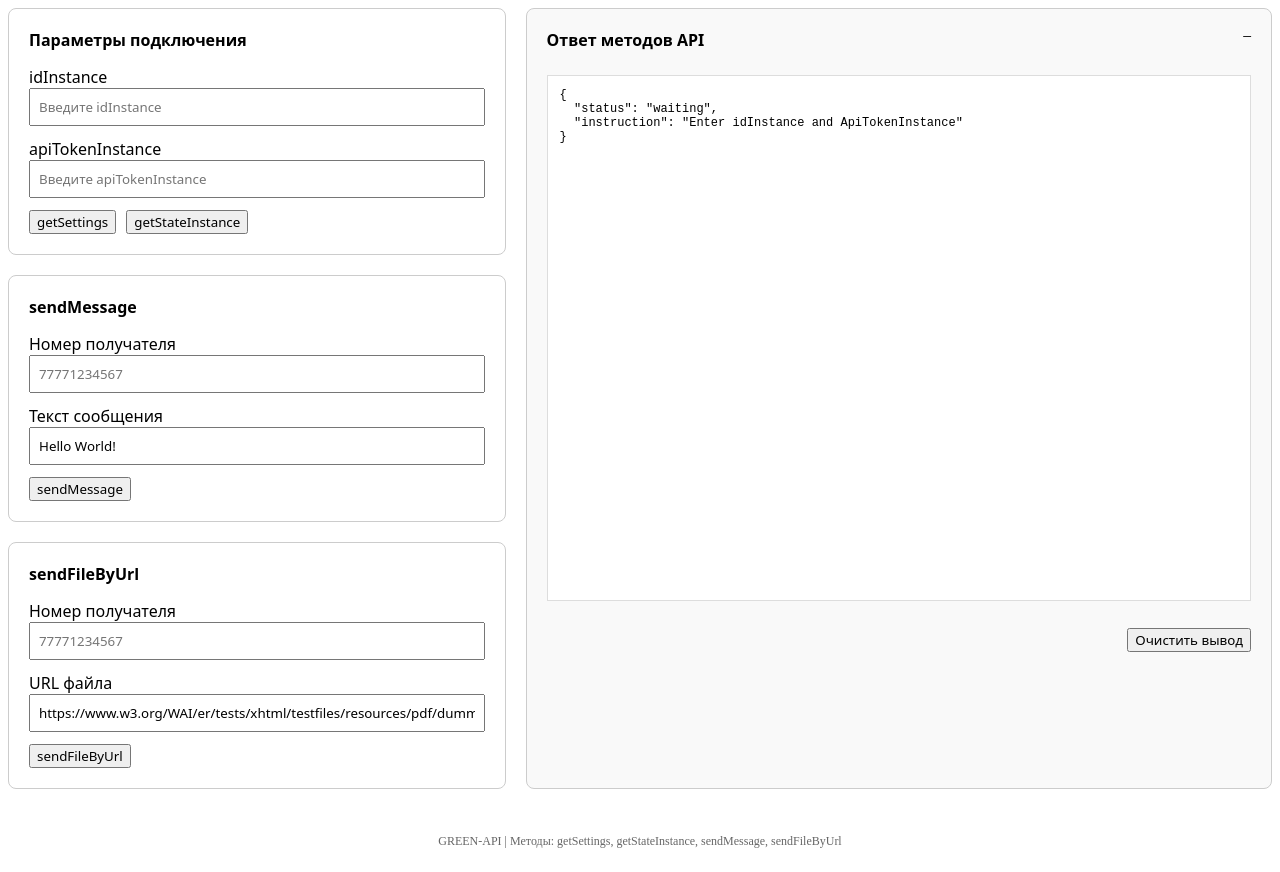
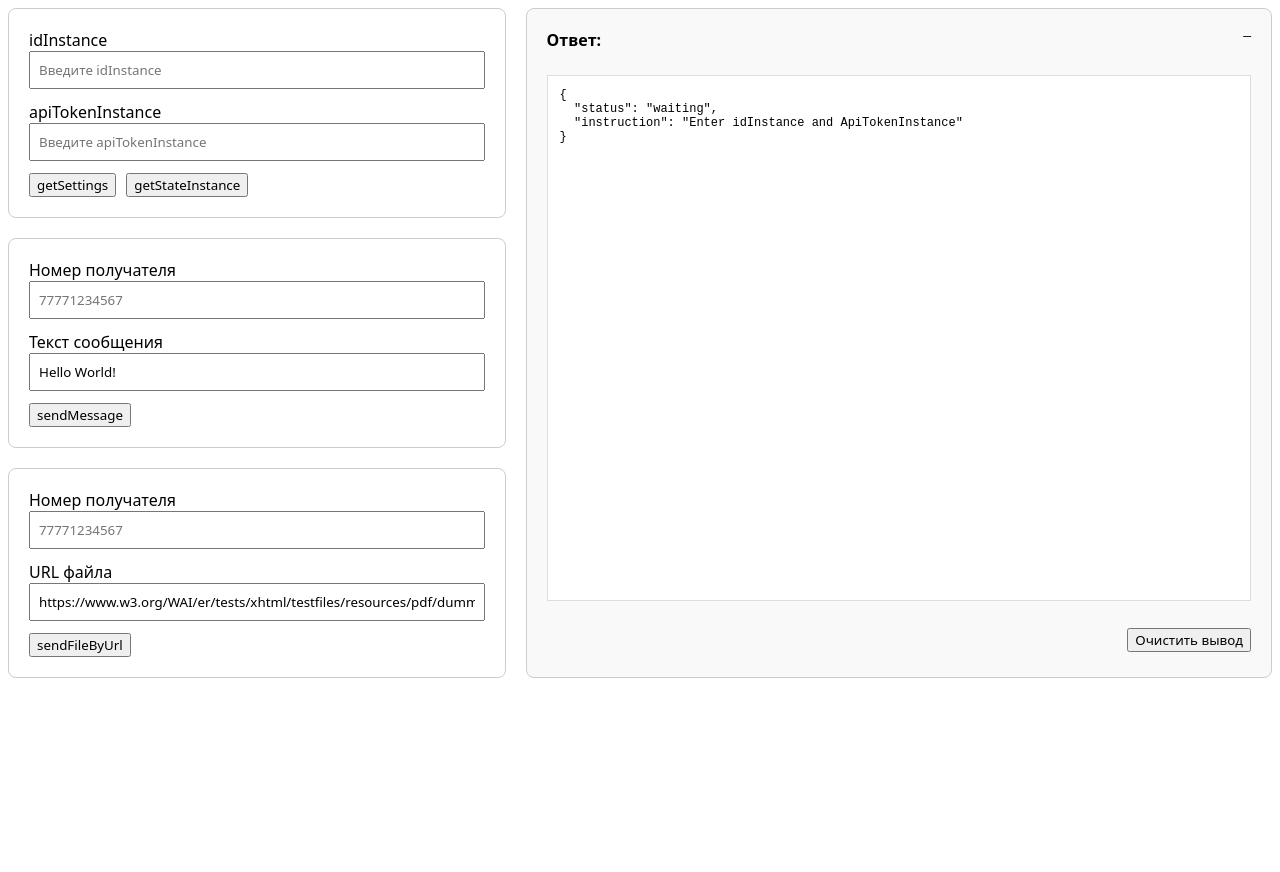
Before and after one commit to FlamaStrigo/green-api-test, a plain HTML site: page index.html in a window 1280 px wide. After the commit the page ends 800 px from the top, so only its background shows below. Drawn offline with Linux system fonts and the light colour scheme.

Commit message:
Минимализм - наше ВСЁ

```diff
--- a/index.html
+++ b/index.html
@@ -82,7 +82,6 @@
 
         <div class="left-panel">
             <div class="left-card">
-                <div style="font-weight: bold; margin-bottom: 15px;">Параметры подключения</div>
                 <div style="margin-bottom: 12px;">
                     <div>idInstance</div>
                     <input type="text" id="idInstance" placeholder="Введите idInstance">
@@ -98,7 +97,6 @@
             </div>
 
             <div class="left-card">
-                <div style="font-weight: bold; margin-bottom: 15px;">sendMessage</div>
                 <div style="margin-bottom: 12px;">
                     <div>Номер получателя</div>
                     <input type="text" id="phoneNumber" placeholder="77771234567">
@@ -113,7 +111,6 @@
             </div>
 
             <div class="left-card">
-                <div style="font-weight: bold; margin-bottom: 15px;">sendFileByUrl</div>
                 <div style="margin-bottom: 12px;">
                     <div>Номер получателя</div>
                     <input type="text" id="filePhoneNumber" placeholder="77771234567">
@@ -131,7 +128,7 @@
         <div class="right-panel">
             <div class="right-card">
                 <div style="display: flex; justify-content: space-between; margin-bottom: 12px;">
-                    <div style="font-weight: bold;">Ответ методов API</div>
+                    <div style="font-weight: bold;">Ответ:</div>
                     <span id="timestampBadge" style="font-family: monospace;">—</span>
                 </div>
                 <pre id="responseOutput" class="response-pre">{
@@ -143,10 +140,6 @@
                 </div>
             </div>
         </div>
-    </div>
-
-    <div class="footer">
-        GREEN-API | Методы: getSettings, getStateInstance, sendMessage, sendFileByUrl
     </div>
 
     <script>
```
